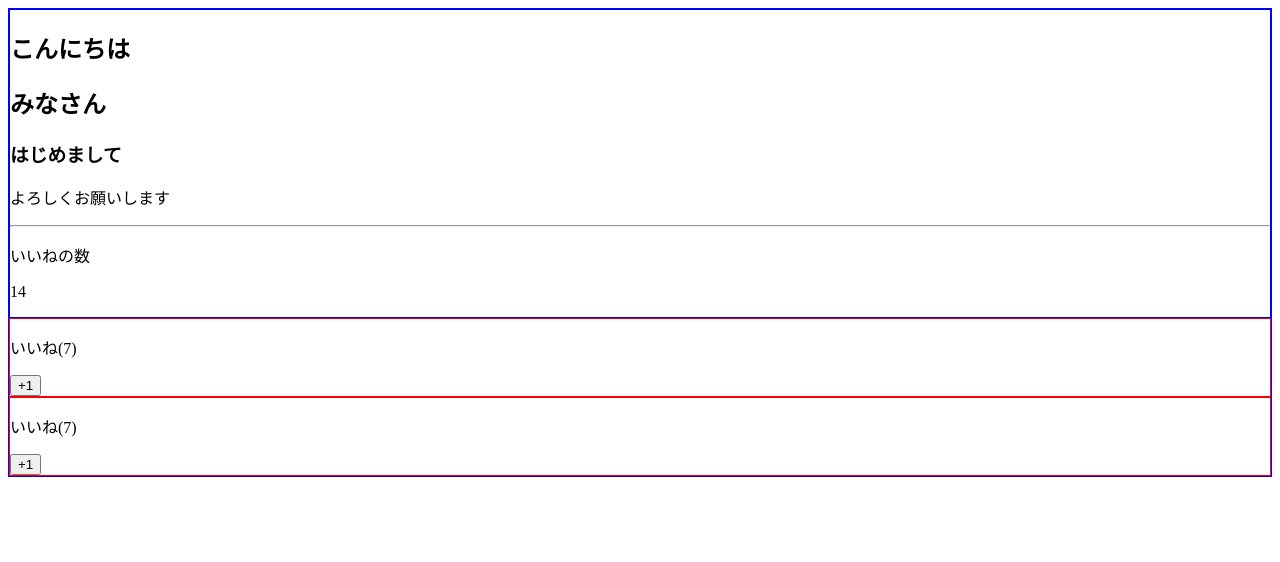
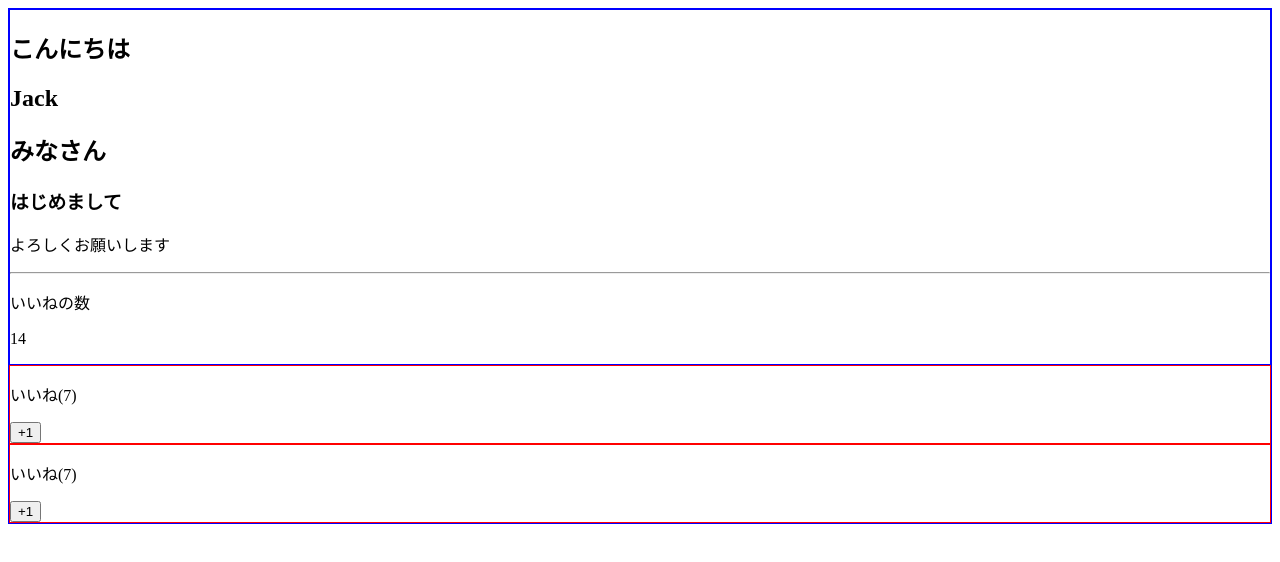
Before and after one commit to fujisan3020/udemy-vuejs, a Vue app: page / in a window 1280 px wide. Shown: the top 562 px of the page. Built offline with nearby package versions, Linux system fonts and the light colour scheme.

Commit message:
#106. 「スロットプロパティ」を使って、子コンポーネントのデータにアクセスする

```diff
--- a/src/App.vue
+++ b/src/App.vue
@@ -5,8 +5,10 @@
     <LikeHeader>
       <h2>みなさん</h2>
       <!-- 名前付きスロット : templateタグに、v-slotとその第一引数を指定し、子コンポーネントのslotにnameでその第一引数を指定することで、複数のスロットを使用することができる。 -->
-      <template v-slot:title>
+      <!-- slotProps : スロットプロパティは子コンポーネントから親コンポーネントにデータを送ることができる -->
+      <template v-slot:title="slotProps">
         <h2>こんにちは</h2>
+        <h2>{{ slotProps.user.firstName }}</h2>
       </template>
 
       <h3>はじめまして</h3>
--- a/src/components/LikeHeader.vue
+++ b/src/components/LikeHeader.vue
@@ -1,7 +1,8 @@
 <template>
   <div>
     <!-- slot : 親コンポーネントから子コンポーネントにHTMLタグを含んだデータを渡すことができる -->
-    <slot name="title"></slot>
+
+    <slot name="title" :user="user" text="text"></slot>
     <!-- デフォルトのスロットはname="default"となっており、親コンポーネントでtemplateが設定されていないタグなどは、1つに接合され、表される。 -->
     <slot></slot>
     <hr>
@@ -15,7 +16,14 @@
 
 <script>
 export default {
-  props: ["headerText"]
+  data() {
+    return {
+      user: {
+        firstName: "Jack",
+        lastName: "Donald"
+      }
+    }
+  }
 };
 </script>
 
```
